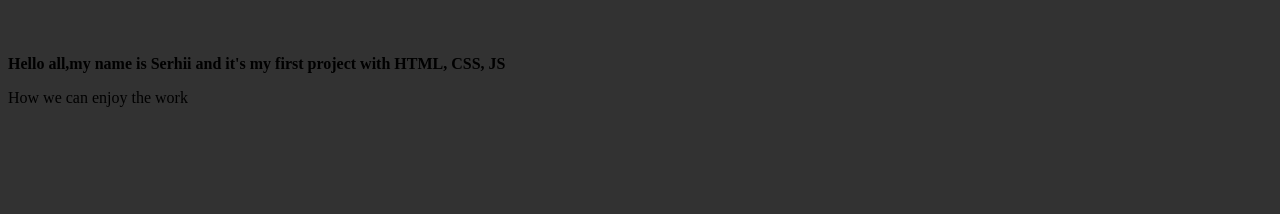
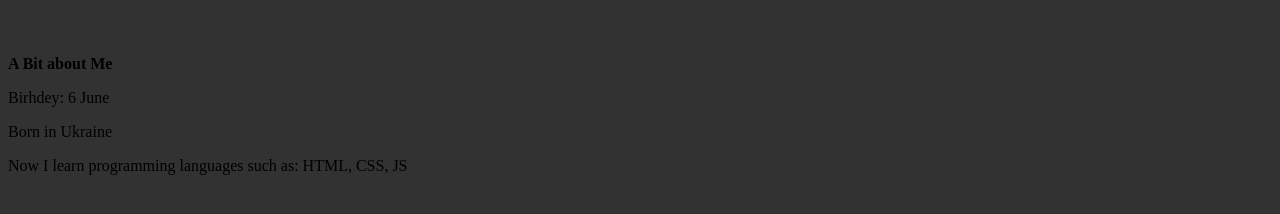
Before and after one commit to Krokhmalnyi/Project, a plain HTML site: page templates.html/about_me.html in a window 1280 px wide. Shown: the part 372-586 px from the top of the page. Drawn offline with Linux system fonts and the light colour scheme.

Commit message:
Initial commit

```diff
--- a/templates.html/about_me.html
+++ b/templates.html/about_me.html
@@ -17,8 +17,10 @@
 		</center>
 	</header>
 	<article>
-		<p><b>Hello all,my name is Serhii and it's my first project with HTML, CSS, JS</b> </p>
-		<p>How we can enjoy the work</p>
+		<p><b>A Bit about Me </b> </p>
+		<p>Birhdey: 6 June</p>
+		<p>Born in Ukraine</p>
+		<p> Now I learn programming languages such as: HTML, CSS, JS</p>
 
 	</article>
 </body>
```
Also changed, not shown: index.html (+5 -3 lines), 1 other file.
